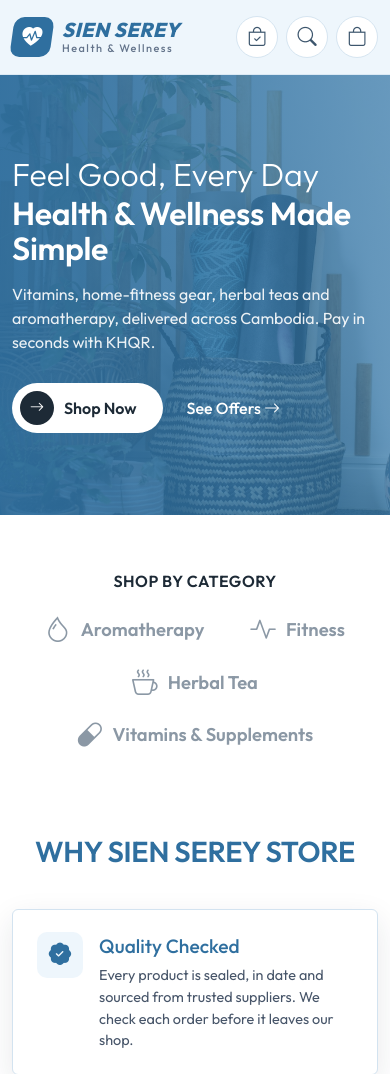
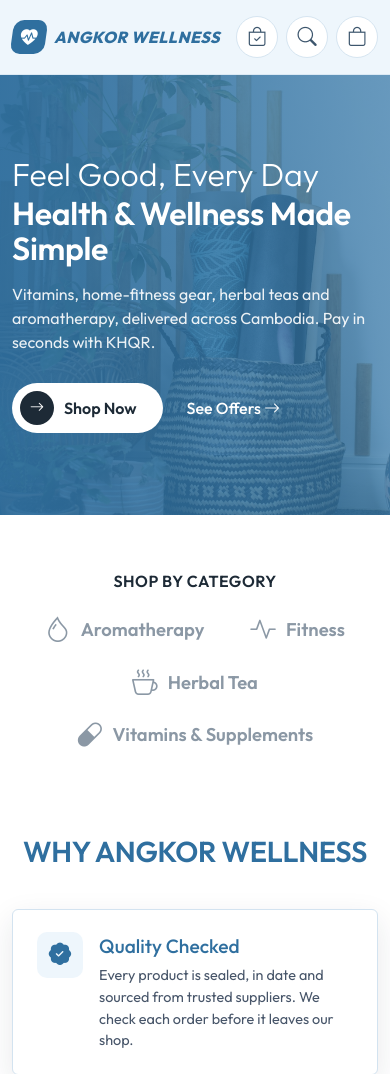
Before and after one commit to sienserey2004/flask-final-y4, a Flask app: page / in a window 390 px wide. Shown: the top 1074 px of the page. Run offline with Flask 3, Linux system fonts and the light colour scheme; data comes from the database, SQL or seed files in the repository.

Commit message:
Rename shop to Angkor Wellness
The header and footer logo and the home page heading now use the SHOP_NAME setting instead of fixed text. The logo tagline is now "Vitamins · Fitness · Herbal Tea", and the logo gets smaller on phones so the longer name fits.

```diff
--- a/render.yaml
+++ b/render.yaml
@@ -14,4 +14,4 @@ services:
       - key: KHQR_ACCOUNT_ID
         sync: false
       - key: SHOP_NAME
-        value: Sien Serey Store
+        value: Angkor Wellness
--- a/seed_data.py
+++ b/seed_data.py
@@ -1,4 +1,4 @@
-# Sample catalog for Sien Serey Store (Health & Wellness).
+# Sample catalog for Angkor Wellness (Health & Wellness).
 # "unsplash" = photo id on unsplash.com (free to use under the Unsplash License).
 # Run `python download_images.py` once to save the photos into seed_images/.
 # Descriptions are general product info, not medical advice.
--- a/static/theme.css
+++ b/static/theme.css
@@ -1,4 +1,4 @@
-/* Sien Serey Store — concept: steel blue + slate, Outfit type, pill buttons */
+/* Angkor Wellness — concept: steel blue + slate, Outfit type, pill buttons */
 :root{--brand:#2f6f9f;--brand-d:#245a83;--sky:#4a9fd8;--slate:#3d566d;--slate-d:#2e4458;--ice:#eef6fc;--ink:#1d2a36;--muted:#64748b}
 body.t-serey{font-family:'Outfit',system-ui,sans-serif;background:#fff;color:var(--ink)}
 .t-serey h1,.t-serey h2,.t-serey h3{font-weight:600;letter-spacing:-.3px}
@@ -10,6 +10,8 @@ body.t-serey{font-family:'Outfit',system-ui,sans-serif;background:#fff;color:var
 .sx-logo .txt{font-weight:800;font-style:italic;font-size:1.25rem;letter-spacing:.5px;line-height:1}
 .sx-logo small{display:block;font-style:normal;font-weight:500;font-size:.68rem;letter-spacing:1.5px;color:var(--muted);margin-top:3px}
 .sx-logo.light{color:#fff}.sx-logo.light .mark{background:#fff;color:var(--slate)}.sx-logo.light small{color:#a9bccc}
+@media (max-width:575.98px){.sx-head .sx-logo{gap:8px}.sx-head .sx-logo .mark{width:34px;height:34px;font-size:1.05rem}.sx-head .sx-logo .txt{font-size:1rem;white-space:nowrap}.sx-head .sx-logo small{display:none}}
+@media (max-width:379.98px){.sx-head .sx-logo .txt{font-size:.9rem;letter-spacing:0}}
 .sx-nav{gap:30px;align-items:center}.sx-nav a{color:var(--ink);text-decoration:none;font-size:.95rem}
 .sx-nav a:hover{color:var(--brand)}.sx-nav .dropdown-item{font-size:.9rem;padding:8px 16px}.sx-nav .dropdown-item i{color:var(--brand);margin-right:6px}
 .sx-icon{position:relative;width:42px;height:42px;border-radius:50%;display:grid;place-items:center;color:var(--slate);font-size:1.2rem;text-decoration:none;background:#fff;border:1px solid #d6e5f1}
--- a/templates/base.html
+++ b/templates/base.html
@@ -2,7 +2,7 @@
 <html lang="en">
 <head>
   <meta charset="utf-8"><meta name="viewport" content="width=device-width, initial-scale=1">
-  <title>{% block title %}{{ shop_name }} — Health & Wellness{% endblock %}</title>
+  <title>{% block title %}{{ shop_name }} — Vitamins, Fitness & Herbal Tea{% endblock %}</title>
   {% block meta %}<meta name="description" content="{{ shop_name }}: vitamins, fitness gear, herbal tea and aromatherapy delivered in Cambodia. Pay with KHQR.">{% endblock %}
   <link rel="preconnect" href="https://fonts.googleapis.com">
   <link href="https://fonts.googleapis.com/css2?family=Outfit:wght@300;400;500;600;700;800&display=swap" rel="stylesheet">
@@ -14,7 +14,7 @@
 <body class="t-serey">
 <header class="sx-head sticky-top">
   <div class="container d-flex align-items-center gap-3 py-3">
-    <a class="sx-logo" href="{{ url_for('home') }}"><span class="mark"><i class="bi bi-heart-pulse-fill"></i></span><span class="txt">SIEN SEREY<small>Health &amp; Wellness</small></span></a>
+    <a class="sx-logo" href="{{ url_for('home') }}"><span class="mark"><i class="bi bi-heart-pulse-fill"></i></span><span class="txt">{{ shop_name|upper }}<small>Vitamins · Fitness · Herbal Tea</small></span></a>
     <nav class="sx-nav d-none d-lg-flex mx-auto">
       <a href="{{ url_for('home') }}">Home</a>
       <a href="{{ url_for('shop') }}">Shop</a>
@@ -51,7 +51,7 @@
 <footer class="sx-foot">
   <div class="container py-5">
     <div class="row g-4">
-      <div class="col-md-4"><a class="sx-logo light" href="{{ url_for('home') }}"><span class="mark"><i class="bi bi-heart-pulse-fill"></i></span><span class="txt">SIEN SEREY<small>Health &amp; Wellness</small></span></a>
+      <div class="col-md-4"><a class="sx-logo light" href="{{ url_for('home') }}"><span class="mark"><i class="bi bi-heart-pulse-fill"></i></span><span class="txt">{{ shop_name|upper }}<small>Vitamins · Fitness · Herbal Tea</small></span></a>
         <p class="small mt-3">Everyday wellness made simple: vitamins, home-fitness gear, herbal teas and aromatherapy, delivered across Cambodia.</p></div>
       <div class="col-6 col-md-2"><h6>Shop</h6><a href="{{ url_for('shop') }}">All products</a><a href="{{ url_for('shop', deals=1) }}">Offers</a><a href="{{ url_for('cart') }}">Cart</a><a href="{{ url_for('track_order') }}">My orders</a></div>
       <div class="col-6 col-md-3"><h6>Categories</h6>{% for name, n in categories %}<a href="{{ url_for('shop', category=name) }}">{{ name }}</a>{% endfor %}</div>
--- a/templates/home.html
+++ b/templates/home.html
@@ -28,7 +28,7 @@
 </section>
 
 <section class="sx-sec">
-  <h2 class="sx-title">WHY SIEN SEREY STORE</h2>
+  <h2 class="sx-title">WHY {{ shop_name|upper }}</h2>
   <div class="row g-5 align-items-center">
     <div class="col-lg-6 d-flex flex-column gap-3">
       <div class="sx-feat active"><span class="ic"><i class="bi bi-patch-check-fill"></i></span><div><b>Quality Checked</b><p>Every product is sealed, in date and sourced from trusted suppliers. We check each order before it leaves our shop.</p></div></div>
--- a/theme.json
+++ b/theme.json
@@ -1 +1 @@
-{"key": "serey", "shop_name": "Sien Serey Store", "khqr_name": "Sien Serey Store", "brand": "#2f6f9f", "category_icons": {"Vitamins & Supplements": "bi-capsule", "Fitness": "bi-activity", "Herbal Tea": "bi-cup-hot", "Aromatherapy": "bi-droplet"}}
+{"key": "serey", "shop_name": "Angkor Wellness", "khqr_name": "Angkor Wellness", "brand": "#2f6f9f", "category_icons": {"Vitamins & Supplements": "bi-capsule", "Fitness": "bi-activity", "Herbal Tea": "bi-cup-hot", "Aromatherapy": "bi-droplet"}}
```
Also changed, not shown: README.md, 1 other file.
